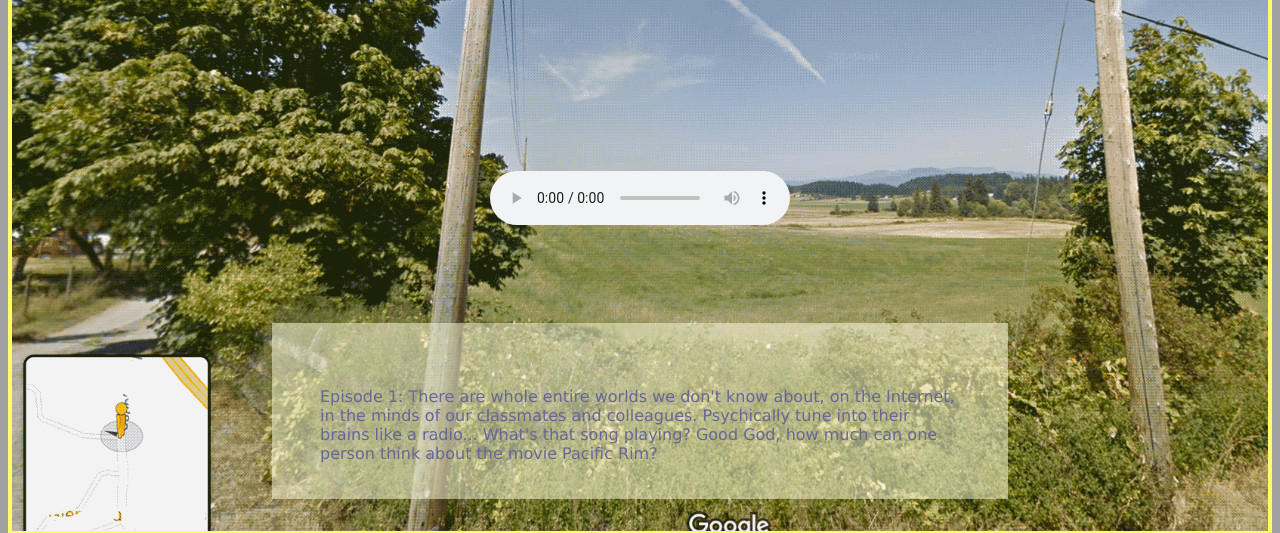
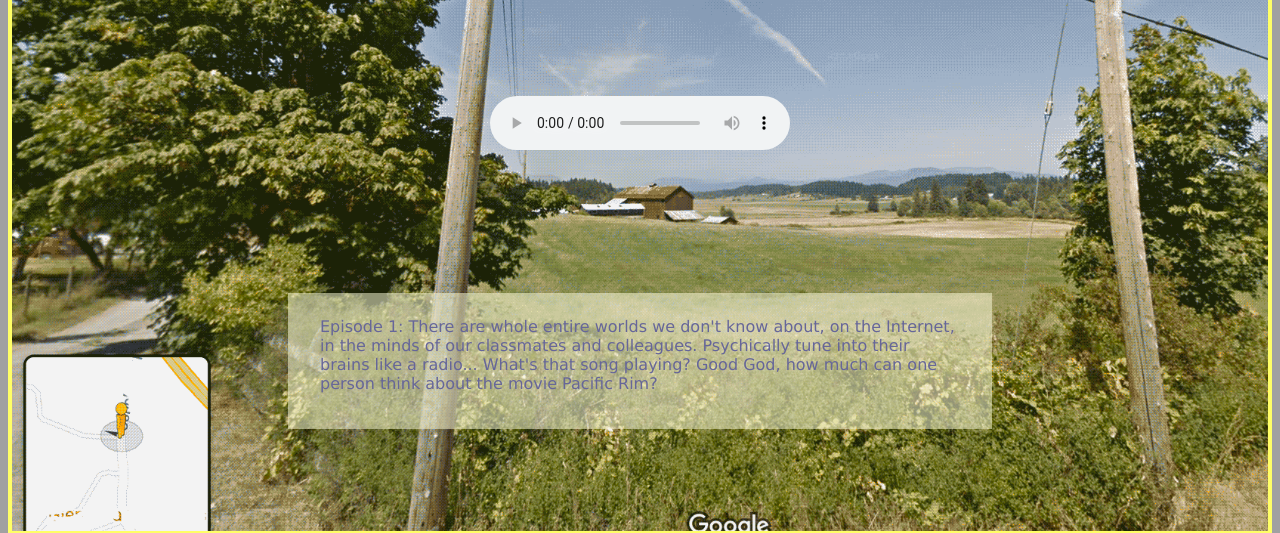
Before and after one commit to irlsmith42/searchingforcwr, a plain HTML site: page pages/ep1/index.html in a window 1280 px wide. Shown: the part 297-830 px from the top of the page. Drawn offline with Linux system fonts and the light colour scheme.

```diff
--- a/styles/style-episodes.css
+++ b/styles/style-episodes.css
@@ -28,11 +28,11 @@
 .description{
     width: 50vw;
     height: 10vh;
-    margin: 0 auto;
+    margin: auto;
     font-family: Verdana, Tahoma, sans-serif;
     color: #666699;
     font-size: 12pt;
-    padding: 3em;
+    padding: .5em 2em 3em 2em;
     background-color: #fafad788;
 }
 
```
Also changed, not shown: 1 other file.
